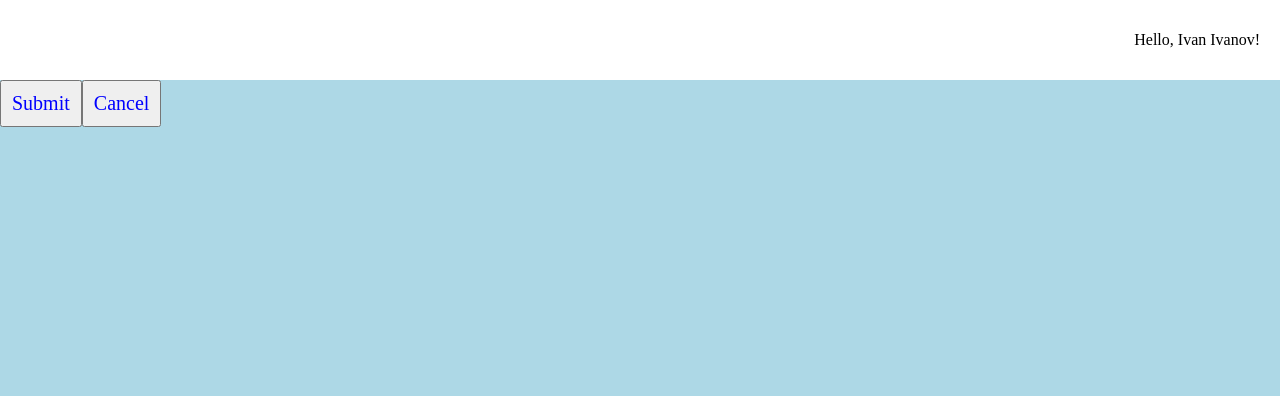
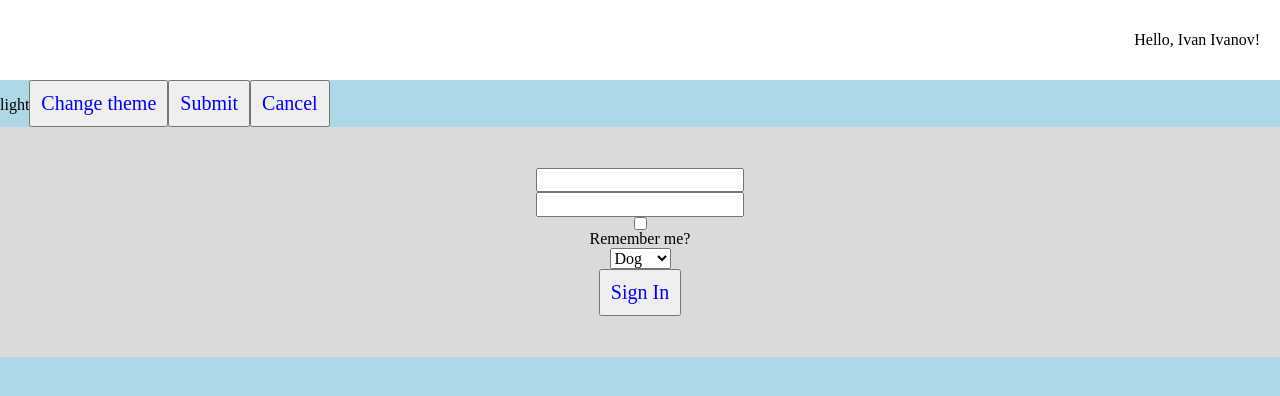
Before and after one commit to kotsur-vlad/tms-react, a React (Create React App) app: page / in a window 1280 px wide. Shown: the top 396 px of the page. Built offline with nearby package versions, Linux system fonts and the light colour scheme.

Commit message:
38 lesson, add Login and Posts

```diff
--- a/src/App.jsx
+++ b/src/App.jsx
@@ -1,16 +1,34 @@
+import { useState } from 'react';
+
 import Main from './views/Main';
+import Posts from './views/Posts';
+import Login from './views/Login';
 import { Header, Button } from './common';
 
-const App = () => {
+const App = (props) => {
+  const { _theme } = props;
+
+  const [theme, setTheme] = useState('light');
+  const [name, setName] = useState('');
+
   const submitFormHandler = (event) => { console.log(event) };
 
   const cancelFormHandler = () => { console.log('Form was cleared') };
 
+  const changeThemeHandler = () => { setTheme('dark') };
+
   return (
     <Main>
       <Header />
+      {theme}
+      <Button title="Change theme" onClick={changeThemeHandler} />
+
       <Button title="Submit" onClick={submitFormHandler} />
       <Button title="Cancel" onClick={cancelFormHandler} />
+
+      {/* <Posts /> */}
+      <Login />
+
     </Main>
   );
 };
--- /dev/null
+++ b/src/views/Login/Login.jsx
@@ -0,0 +1,56 @@
+import { useState } from 'react';
+
+import { Button } from '../../common';
+import { LoginContainer } from './styled';
+
+export const Login = () => {
+  const [email, setEmail] = useState("");
+  const [password, setPassword] = useState("");
+  const [isRemember, setIsRemember] = useState(false);
+  const [pet, setPet] = useState("Dog");
+
+  const emailValueHandler = (event) => {
+    setEmail(event.target.value);
+  };
+
+  const passwordValueHandler = (event) => {
+    setPassword(event.target.value);
+  };
+
+  const rememberHandler = () => {
+    setIsRemember(!isRemember);
+  };
+
+  const choosePetHandler = (event) => {
+    setPet(event.target.value)
+  }
+
+  const loginHandler = () => {
+    const loginData = {
+      email,
+      password: password,
+      rememberMe: isRemember,
+      pet,
+    };
+    console.log('We logged in, with this data:', loginData);
+  };
+
+  return (
+    <LoginContainer>
+      <input type="text" value={email} onChange={emailValueHandler} />
+      <input type="text" value={password} onChange={passwordValueHandler} />
+
+      <input type="checkbox" checked={isRemember} onChange={rememberHandler} />
+      Remember me?
+
+      <select value={pet} onChange={choosePetHandler}>
+        <option value="Cat">Cat</option>
+        <option value="Dog">Dog</option>
+        <option value="Horse">Horse</option>
+      </select>
+
+      <Button title="Sign In" onClick={loginHandler} />
+
+    </LoginContainer>
+  );
+};
--- /dev/null
+++ b/src/views/Login/index.js
@@ -0,0 +1,3 @@
+import { Login } from './Login';
+
+export default Login;
--- /dev/null
+++ b/src/views/Login/styled.js
@@ -0,0 +1,12 @@
+import styled from 'styled-components';
+
+export const LoginContainer = styled.div`
+  display: flex;
+  flex-direction: column;
+  align-items: center;
+
+  padding: 40px;
+
+  border: 1px solid #DADADA;
+  background-color: #DADADA;
+`;
--- /dev/null
+++ b/src/views/Posts/Posts.jsx
@@ -0,0 +1,70 @@
+import { useState } from 'react';
+
+import { StyledPostsContainer, NoPosts } from './styled'
+import { Post } from './components/Post'
+
+export const Posts = (props) => {
+
+  const [loading, setLoading] = useState('false');
+
+  const posts = [
+    {
+      "id": 1,
+      "image": "https://tms-studapi-dev.s3.amazonaws.com/media/%D0%A1%D0%BD%D0%B8%D0%BC%D0%BE%D0%BA_%D1%8D%D0%BA%D1%80%D0%B0%D0%BD%D0%B0_2021-08-04_%D0%B2_16.11.10.png",
+      "text": "Posts text...",
+      "date": "2021-10-06",
+      "lesson_num": 123,
+      "title": "Post text title.....",
+      "author": 7
+    },
+    {
+      "id": 2,
+      "image": "https://tms-studapi-dev.s3.amazonaws.com/media/unnamed_MQSTowL.jpeg",
+      "text": "Second post text...",
+      "date": "2021-02-10",
+      "lesson_num": 123,
+      "title": "Second post title.....",
+      "author": 7
+    },
+    {
+      "id": 3,
+      "image": "https://tms-studapi-dev.s3.amazonaws.com/media/%D0%A1%D0%BD%D0%B8%D0%BC%D0%BE%D0%BA_%D1%8D%D0%BA%D1%80%D0%B0%D0%BD%D0%B0_2021-08-04_%D0%B2_16.11.10.png",
+      "text": "Third Posts text...",
+      "date": "2021-11-22",
+      "lesson_num": 123,
+      "title": "Third Post text title.....",
+      "author": 7
+    }
+  ];
+
+  const _posts = [];
+
+  const postsElements = posts.map((post) => {
+    return (
+      <Post
+        key={post.id}
+        post={post}
+        setLoading={setLoading}
+        loading={loading}
+      />
+    );
+  });
+
+  console.log(postsElements);
+
+
+  const hasPosts = !!posts.length
+  if (hasPosts) {
+    return (
+      <StyledPostsContainer>
+        {postsElements}
+      </StyledPostsContainer>
+    );
+  }
+
+  return <NoPosts>No posts yet...</NoPosts>
+
+
+  // Еще способ условного рендеринга для логики на 56-65 строках
+  {/* {posts.length !==0 ? postsElements : <NoPosts>No posts yet...</NoPosts> } */ }
+}
--- /dev/null
+++ b/src/views/Posts/components/Post/Post.jsx
@@ -0,0 +1,19 @@
+import { PostCard, PostPreview, PostDate, PostTitle } from './styled';
+
+export const Post = (props) => {
+  const { post, setLoading, loading } = props;
+
+  const addToFavoritesHandler = () => {
+    setLoading(!loading)
+  }
+
+  return (
+    <PostCard>
+      <PostPreview src={post.image} />
+      <PostDate>{post.date}</PostDate>
+      <PostTitle>{post.title}</PostTitle>
+
+      <button onClick={addToFavoritesHandler}>add to fav</button>
+    </PostCard>
+  );
+};
--- /dev/null
+++ b/src/views/Posts/components/Post/index.js
@@ -0,0 +1,3 @@
+import { Post } from './Post'
+
+export { Post };
--- /dev/null
+++ b/src/views/Posts/components/Post/styled.js
@@ -0,0 +1,30 @@
+import styled from 'styled-components';
+
+export const PostCard = styled.div`
+  width: 352px;
+
+  margin-bottom: 40px;
+`;
+
+export const PostPreview = styled.img`
+  width: 352px;
+  height: 246px;
+
+  margin-bottom: 24px;
+`;
+
+export const PostDate = styled.div`
+  margin-bottom: 8px;
+
+  font-weight: 400;
+  font-size: 16px;
+  line-height: 24px;
+  color: #8D8E97;
+`;
+
+export const PostTitle = styled.div`
+  font-weight: 600;
+  font-size: 18px;
+  line-height: 28px;
+  color: #313037;
+`;
--- /dev/null
+++ b/src/views/Posts/index.js
@@ -0,0 +1,3 @@
+import { Posts } from "./Posts";
+
+export default Posts;
--- /dev/null
+++ b/src/views/Posts/styled.js
@@ -0,0 +1,15 @@
+import styled from 'styled-components';
+
+export const StyledPostsContainer = styled.div`
+  width: 100%;
+
+  background-color: lightcyan;
+`;
+
+export const NoPosts = styled.div`
+  font-weight: 600;
+  font-size: 18px;
+  line-height: 28px;
+  color: #31a037;
+  font-style: italic;
+`;
```
